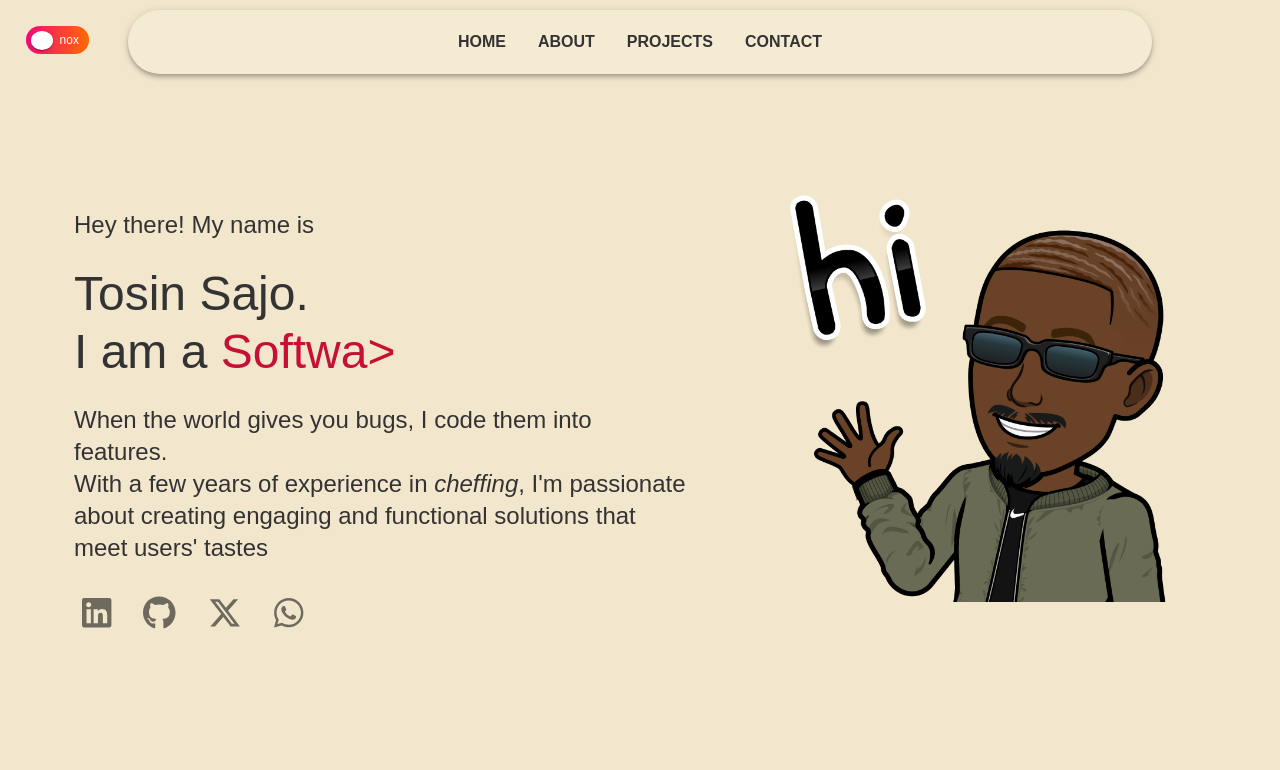
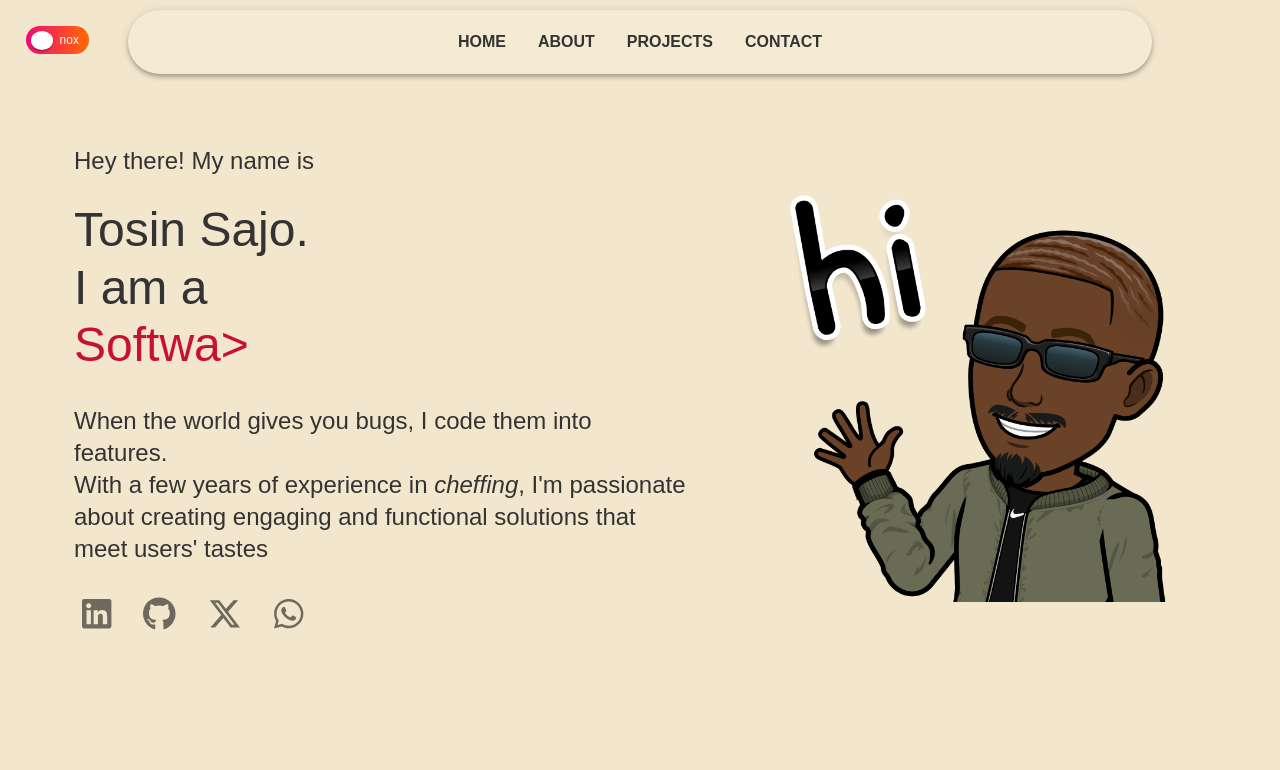
Before and after one commit to deepeegee/theportfolio, a React (Vite) app: page / in a window 1280 px wide. Shown: the top 770 px of the page. Built offline with nearby package versions, Linux system fonts and the light colour scheme; a web font is replaced by a local one.

Commit message:
Testing commit5

```diff
--- a/src/pages/Hero.jsx
+++ b/src/pages/Hero.jsx
@@ -23,7 +23,6 @@ import gsap from "gsap";
 gsap.registerPlugin(useGSAP);
 import { useGSAP } from "@gsap/react";
 
-
 export default function Hero() {
   const [key, setKey] = useState(0);
 
@@ -37,7 +36,6 @@ export default function Hero() {
 
   const intro1 = useRef(null);
   const intro2 = useRef(null);
-
 
   useEffect(() => {
     const el = intro1;
@@ -62,7 +60,7 @@ export default function Hero() {
           <Grid item xs={12} md={7}>
             <Stack
               ref={intro1}
-              pt={{ xs: 15, md: 12 }}
+              pt={{ xs: 12, md: 4 }}
               gap={3}
               textAlign={{ xs: "center", md: "left" }}
               padding="50px"
@@ -71,7 +69,7 @@ export default function Hero() {
                 variant="h5"
                 fontWeight={500}
                 align="left"
-                fontSize={{ xs: "1rem", sm: "1.4rem", md: "1.5rem" }}
+                fontSize={{ xs: "1.2rem", sm: "1.4rem", md: "1.5rem" }}
               >
                 Hey there! My name is
               </Typography>
@@ -83,6 +81,7 @@ export default function Hero() {
               >
                 Tosin Sajo.
                 <br />I am a {""}
+                <Stack style={{ height: "65px" }}>
                   <ReactTyped
                     key={key}
                     backSpeed={50}
@@ -97,12 +96,13 @@ export default function Hero() {
                     style={{ color: "#C61036" }}
                     cursorChar=">"
                   />
+                </Stack>
               </Typography>
               <Typography
                 variant="h5"
                 fontWeight={400}
                 align="left"
-                fontSize={{ xs: "1rem", sm: "1.4rem", md: "1.5rem" }}
+                fontSize={{ xs: "1.2rem", sm: "1.4rem", md: "1.5rem" }}
               >
                 When the world gives you bugs, I code them into features.
                 <br />
```
Lines whose indentation alone changed are shown as unchanged.
